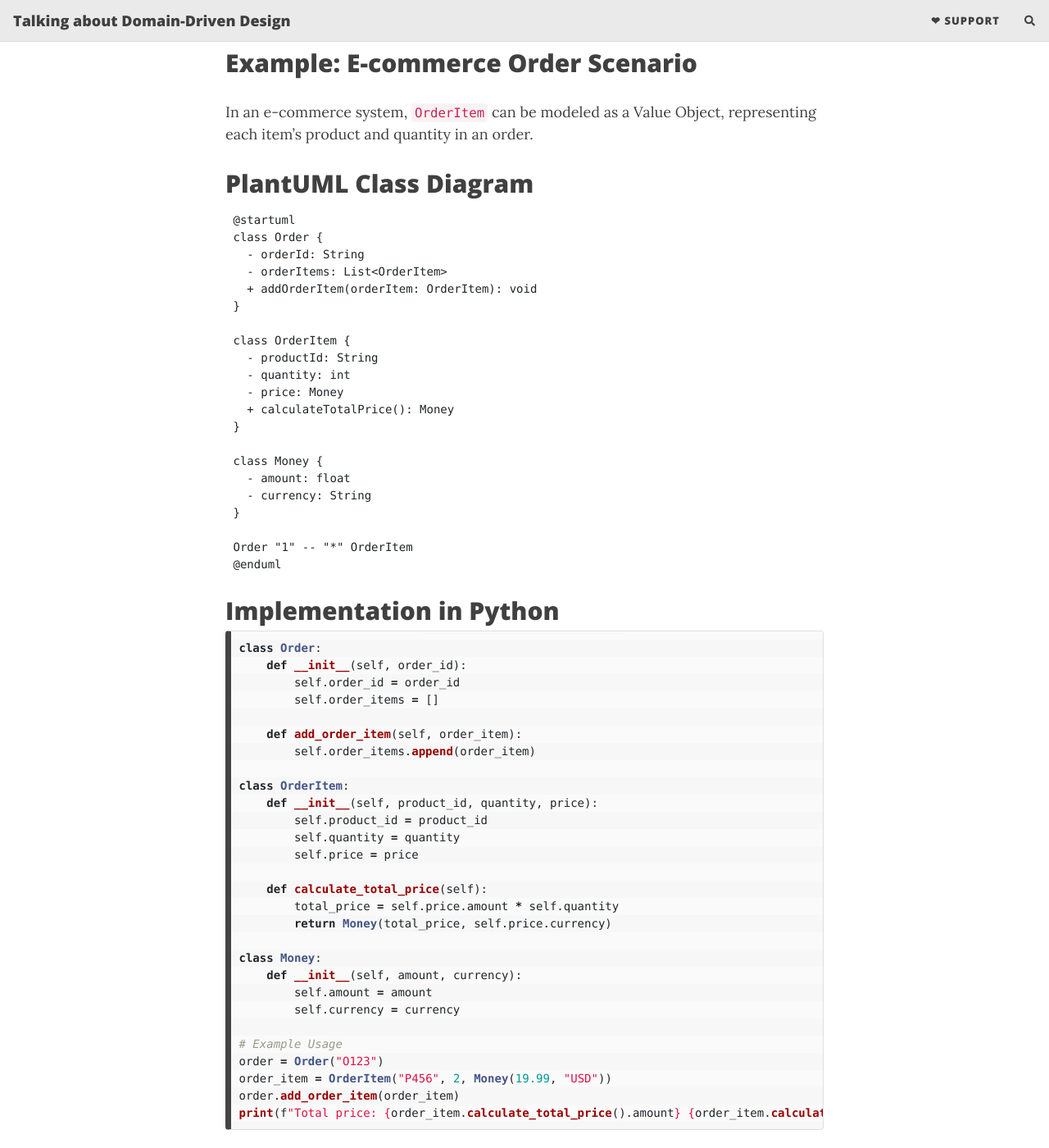
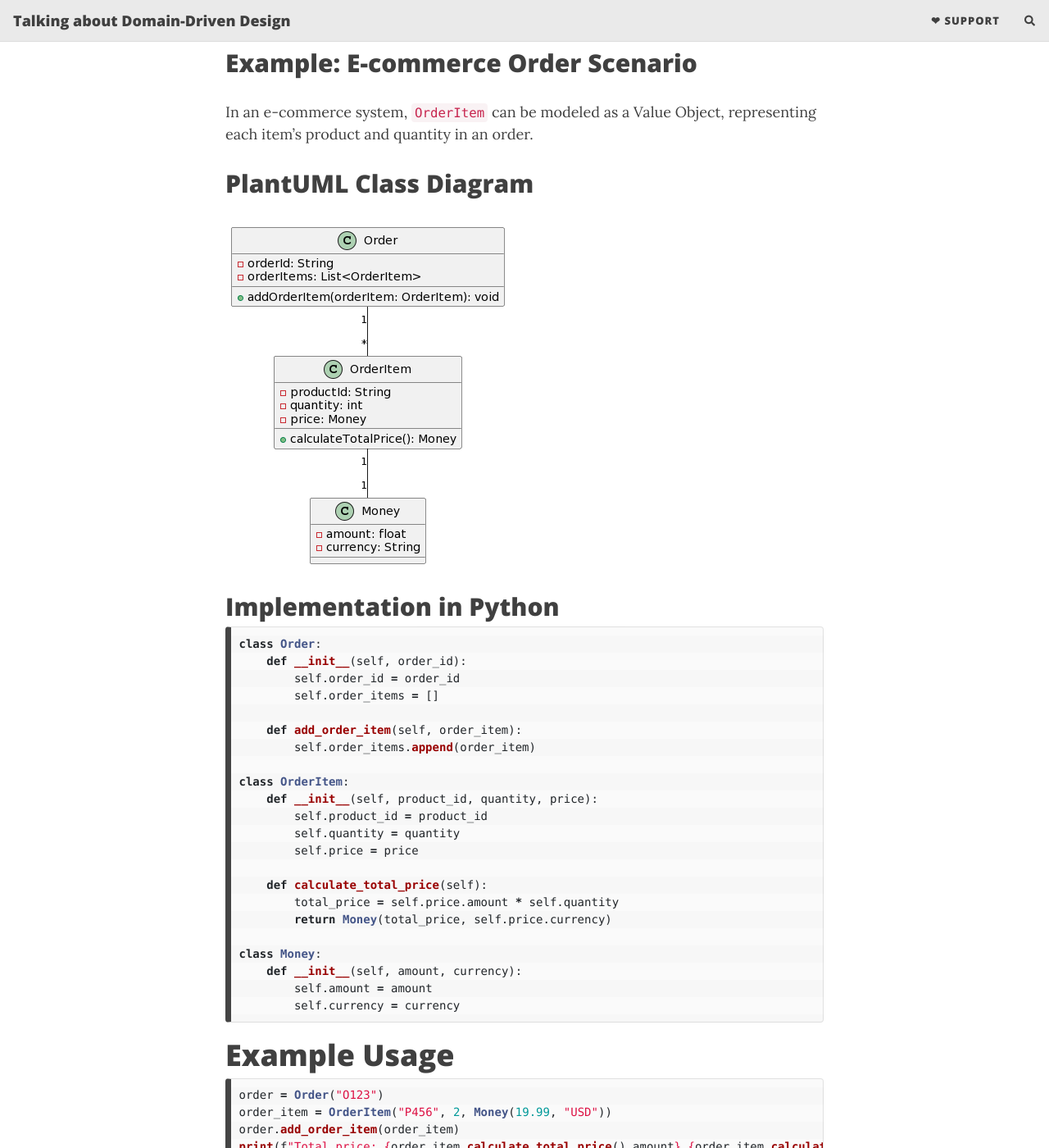
Before and after one commit to zlianhua/ddd-blog, a Jekyll site: the page built from _posts/2024-01-31-ValueObject.md, in a window 1280 px wide and 1400 px high, scrolled down 888 px. Shown: the whole window at 82% size. Built offline with Jekyll 4.4.1, drawn with Linux system fonts in a browser that asks for light colours; nearby versions of some CDN libraries; comment, search, counter and statistics services are not loaded.

Commit message:
add post

````diff
--- a/_posts/2024-01-31-ValueObject.md
+++ b/_posts/2024-01-31-ValueObject.md
@@ -29,29 +29,8 @@ In an e-commerce system, `OrderItem` can be modeled as a Value Object, represent
 
 ## PlantUML Class Diagram
 
-```plantuml
-@startuml
-class Order {
-  - orderId: String
-  - orderItems: List<OrderItem>
-  + addOrderItem(orderItem: OrderItem): void
-}
+![ValueObject image]({{ "/assets/image/ValueObject.png" | relative_url }})
 
-class OrderItem {
-  - productId: String
-  - quantity: int
-  - price: Money
-  + calculateTotalPrice(): Money
-}
-
-class Money {
-  - amount: float
-  - currency: String
-}
-
-Order "1" -- "*" OrderItem
-@enduml
-```
 ## Implementation in Python
 
 ```python
@@ -77,8 +56,11 @@ class Money:
     def __init__(self, amount, currency):
         self.amount = amount
         self.currency = currency
+```
 
 # Example Usage
+
+```python
 order = Order("O123")
 order_item = OrderItem("P456", 2, Money(19.99, "USD"))
 order.add_order_item(order_item)
````
Also changed, not shown: assets/image/valueObject.png (added).
